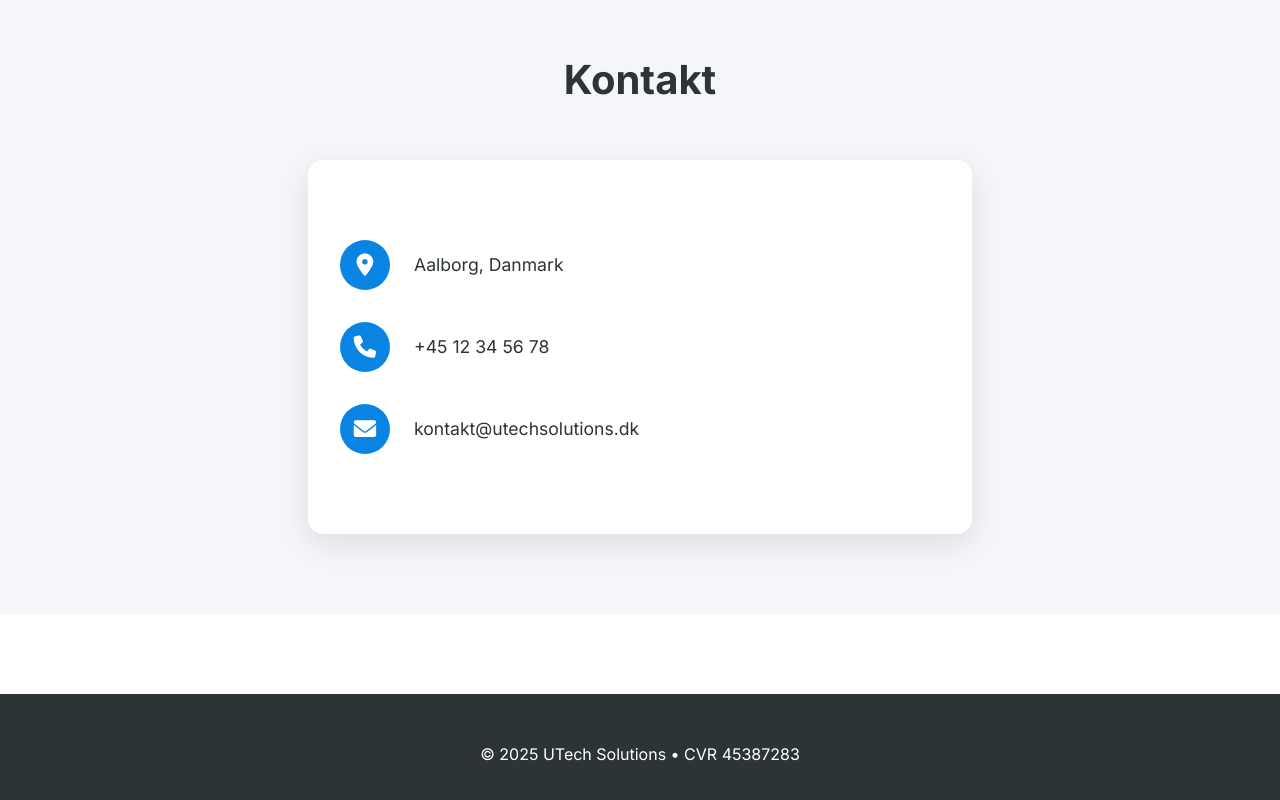
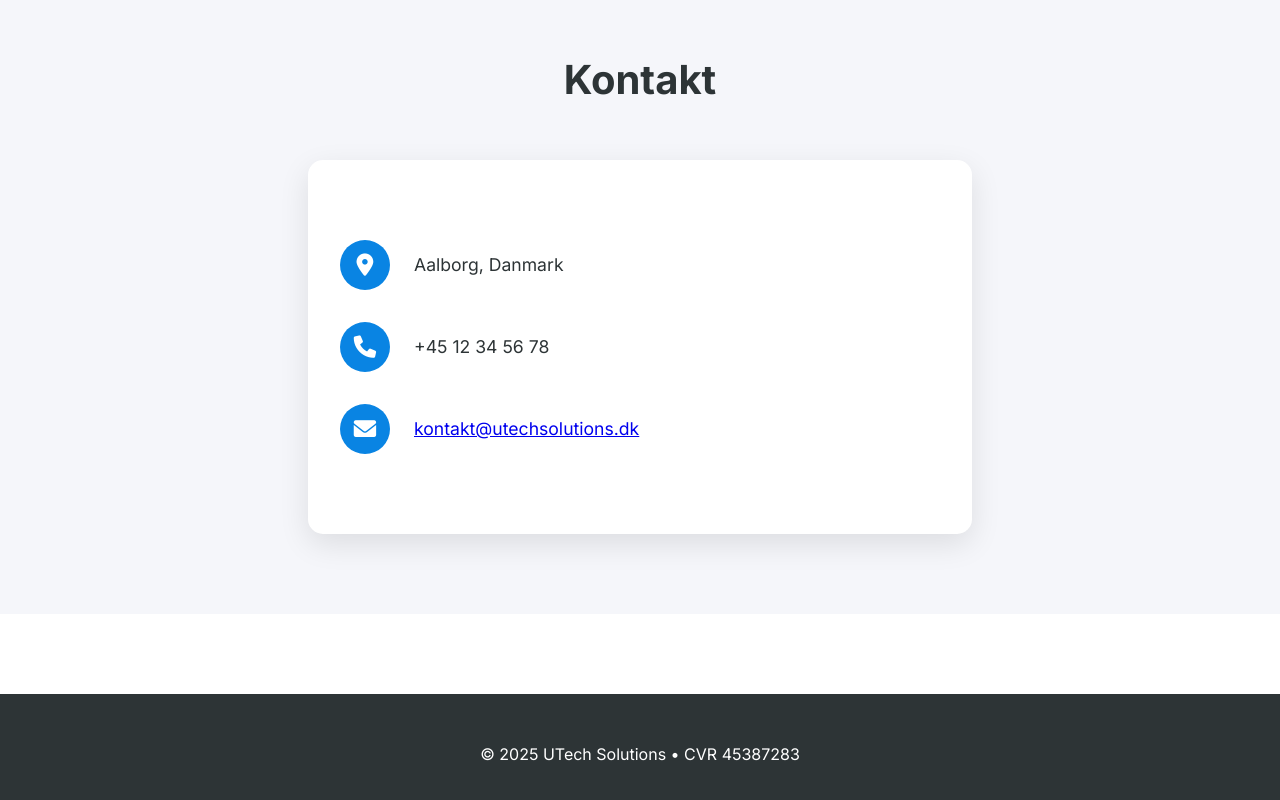
Before and after one commit to Umut93/utechsolutions, a plain HTML site: page index.html in a window 1280 px wide. Shown: the part 1710-2510 px from the top of the page. Drawn offline with Linux system fonts and the light colour scheme.

Commit message:
Update index.html
Email change

```diff
--- a/index.html
+++ b/index.html
@@ -111,7 +111,7 @@
                             <i class="fas fa-envelope"></i>
                         </div>
                         <div class="contact-text">
-                            <p>kontakt@utechsolutions.dk</p>
+                           <p><a href="mailto:kontakt@utechsolutions.dk">kontakt@utechsolutions.dk</a></p>
                         </div>
                     </div>
                 </div>
```
